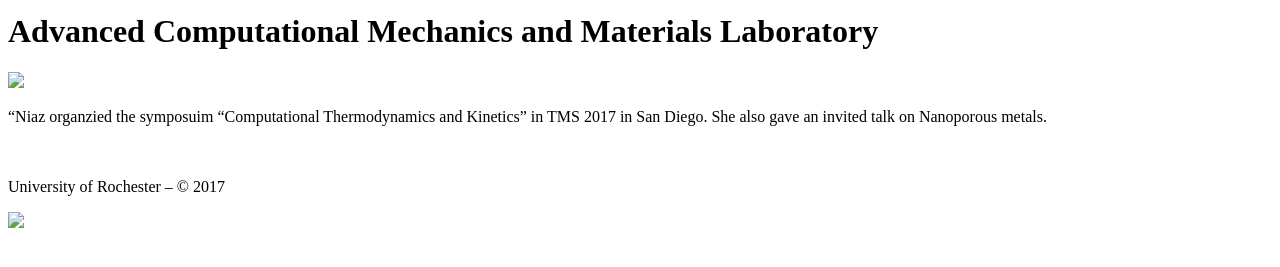
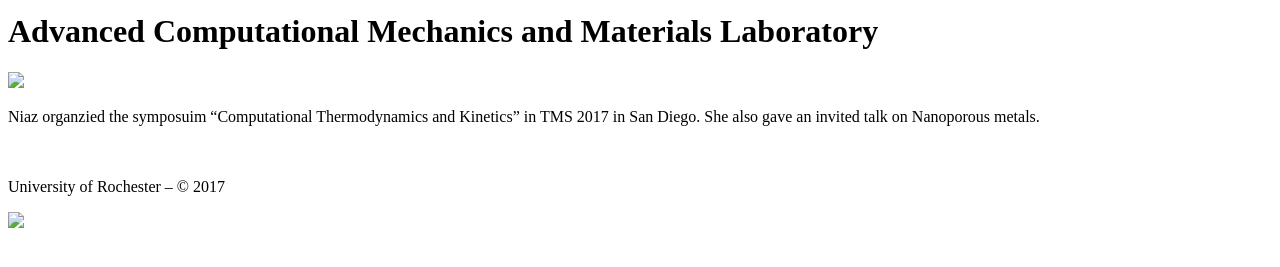
Before and after one commit to niaz60/website, a Jekyll site: the page built from news/_posts/2017-03-10-news-event-twelve.md, in a window 1280 px wide. Shown: the part 214-481 px from the top of the page. Built offline with Jekyll 4.4.1, drawn with Linux system fonts in a browser that asks for light colours; our own code applies the rules of GitHub Pages for plain Markdown files.

Commit message:
Your message goes here

```diff
--- a/news/_posts/2017-03-10-news-event-twelve.md
+++ b/news/_posts/2017-03-10-news-event-twelve.md
@@ -5,6 +5,6 @@ date: 2017-03-10 11:00:00
 title: ""
 #pic: 2.jpg
 #video: M7lc1UVf-VE
-excerpt: "Niaz organzied the symposuim "Computational Thermodynamics and Kinetics" in TMS 2017 in San Diego. She also gave an invited talk on Nanoporous metals.
+excerpt: "Niaz organzied the symposuim "Computational Thermodynamics and Kinetics" in TMS 2017 in San Diego. She also gave an invited talk on Nanoporous metals."
 ---
-"Niaz organzied the symposuim "Computational Thermodynamics and Kinetics" in TMS 2017 in San Diego. She also gave an invited talk on Nanoporous metals.
+Niaz organzied the symposuim "Computational Thermodynamics and Kinetics" in TMS 2017 in San Diego. She also gave an invited talk on Nanoporous metals.
```
